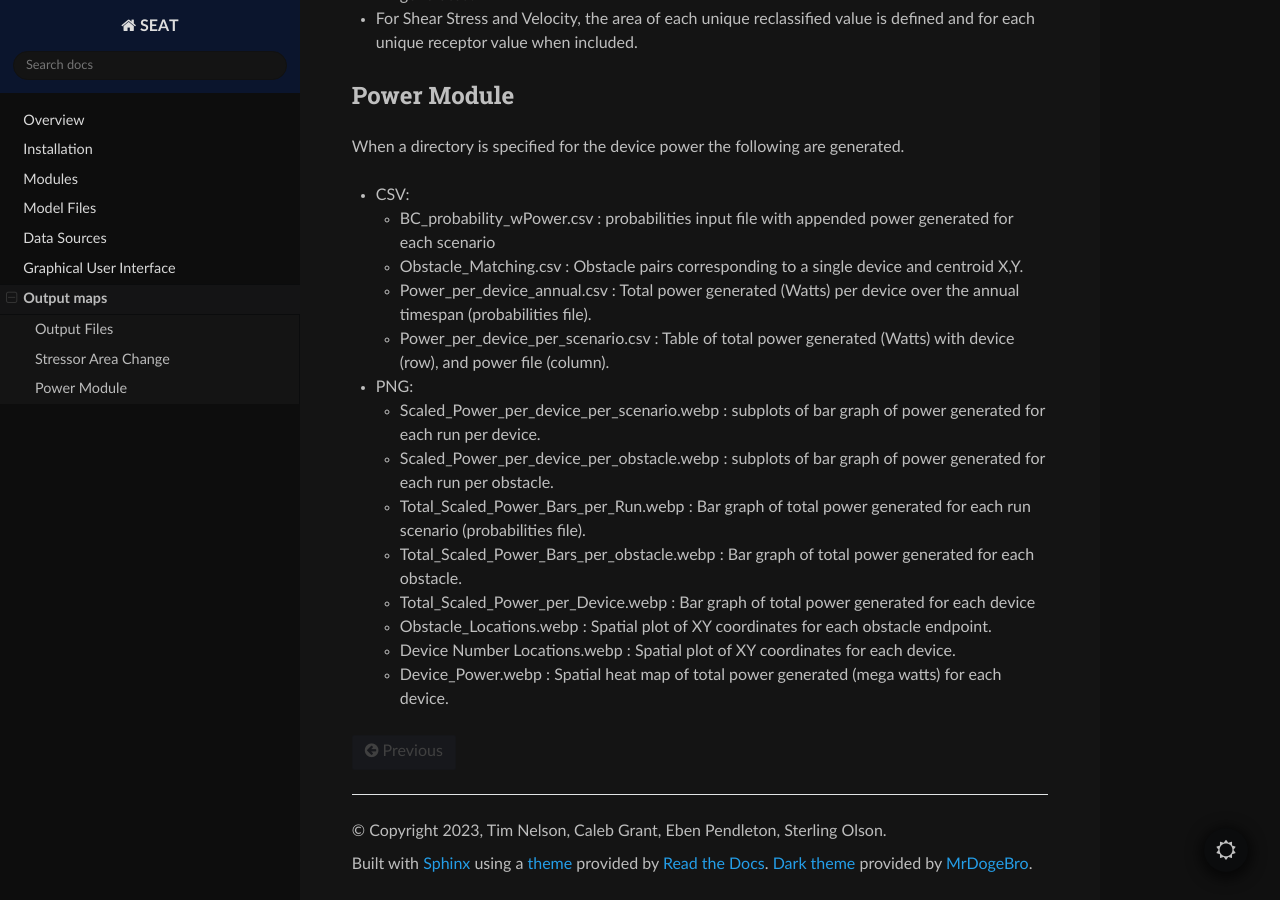
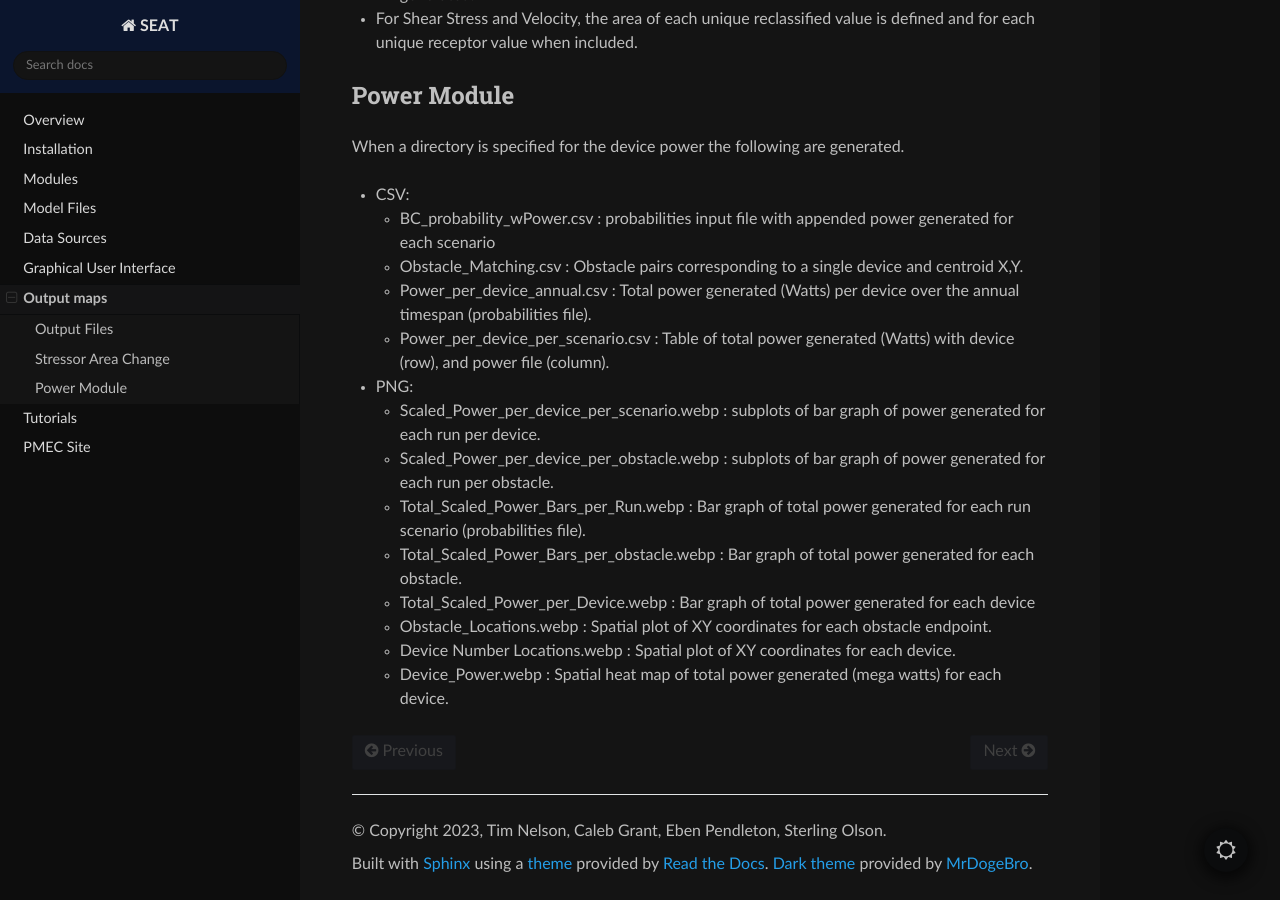
Before and after one commit to sandialabs/seat-qgis-plugin, a Sphinx documentation site: the page built from docs/output.rst, in a window 1280 px wide and 900 px high, scrolled down 913 px. Built offline with Sphinx 7.4.7 and the Read the Docs theme 2.0.0, drawn with Linux system fonts in a browser that asks for light colours; pages that are not in the unit, such as notebooks, are missing from menus.

```diff
--- a/docs/index.rst
+++ b/docs/index.rst
@@ -15,7 +15,7 @@
    data_sources.rst
    gui.rst
    output.rst
-   tutorial.rst
+   tutorials.rst
 
 .. raw:: html
 
--- a/docs/installation.rst
+++ b/docs/installation.rst
@@ -77,7 +77,7 @@ https://github.com/sandialabs/seat-qgis-plugin/releases/
 1. In QGIS, click on the plugins toolbar and select “Manage and Install Plugins...”
 2. Select the Install from ZIP option.
 
-   .. figure:: media/installPlugin.png
+   .. figure:: media/installPlugin.webp
       :scale: 50 %
       :alt: Install from ZIP
 
```
Also changed, not shown: 12 other files.
